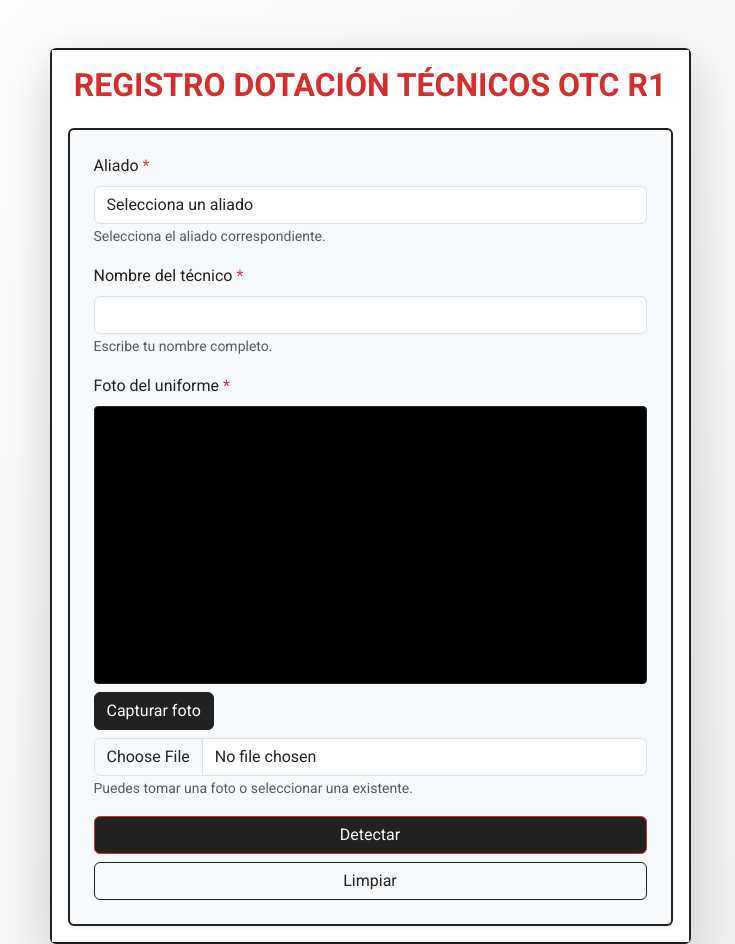
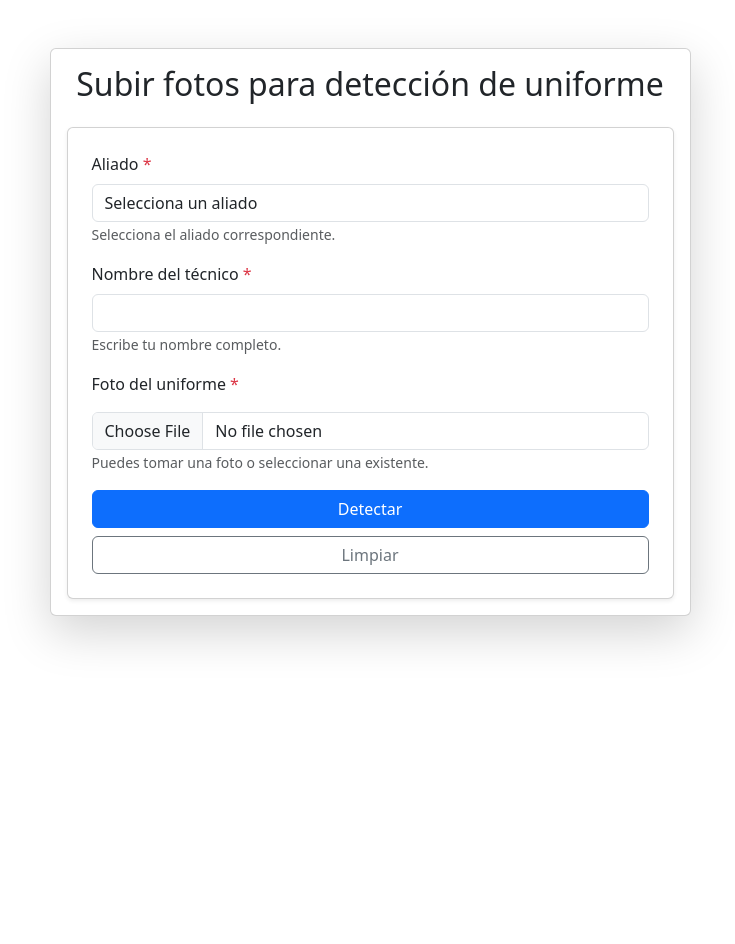
Before and after one commit to FaridFandino10/deteccion-uniformes, a Flask app: page / in a window 1280 px wide. Shown: the whole page, without its empty margins (270-1005 px from the left). After the commit the page ends 645 px from the top, so only its background shows below. Run offline with Flask 3, Linux system fonts and the light colour scheme.

Commit message:
Actualizacion de interfaces

```diff
--- a/templates/index.html
+++ b/templates/index.html
@@ -2,106 +2,21 @@
 <html lang="es">
 <head>
     <meta charset="UTF-8">
-    <meta name="viewport" content="width=device-width, initial-scale=1.0">
     <title>Detección de Uniforme</title>
     <link href="https://cdn.jsdelivr.net/npm/bootstrap@5.3.2/dist/css/bootstrap.min.css" rel="stylesheet">
-    <link href="https://fonts.googleapis.com/css?family=Roboto:400,700&display=swap" rel="stylesheet">
-    <style>
-        body {
-            background: linear-gradient(135deg, #fff 0%, #eee 100%);
-            font-family: 'Roboto', Arial, sans-serif;
-        }
-        .card {
-            border: 2px solid #212121;
-            background-color: #f8f9fa;
-            transition: box-shadow 0.3s;
-        }
-        .card:hover {
-            box-shadow: 0 8px 24px rgba(33,33,33,0.2);
-        }
-        .card-body {
-            background-color: #fff;
-        }
-        h2 {
-            color: #d32f2f;
-            font-weight: bold;
-        }
-        label {
-            color: #212121;
-        }
-        .btn-primary {
-            background-color: #212121;
-            border-color: #d32f2f;
-            color: #fff;
-        }
-        .btn-primary:hover {
-            background-color: #d32f2f;
-            border-color: #212121;
-            color: #fff;
-        }
-        .btn-dark {
-            background-color: #212121;
-            border-color: #212121;
-        }
-        .btn-dark:hover {
-            background-color: #d32f2f;
-            border-color: #d32f2f;
-        }
-        .btn-outline-secondary {
-            border-color: #212121;
-            color: #212121;
-        }
-        .btn-outline-secondary:hover {
-            background-color: #212121;
-            color: #fff;
-        }
-        .form-control:focus {
-            border-color: #d32f2f;
-            box-shadow: 0 0 0 0.2rem rgba(211,47,47,.25);
-        }
-        .alert-danger {
-            background-color: #d32f2f;
-            color: #fff;
-            border-color: #212121;
-        }
-        #video {
-            width: 100%;
-            max-height: 300px;
-            border: 2px solid #212121;
-            border-radius: 4px;
-            background: #000;
-        }
-        #preview {
-            display: none;
-            max-height: 250px;
-            margin-top: 10px;
-            border: 2px solid #d32f2f;
-        }
-        .camera-container {
-            position: relative;
-        }
-        #no-camera-msg {
-            display: none;
-            color: #d32f2f;
-            font-weight: bold;
-            margin-top: 10px;
-        }
-    </style>
+    <link rel="icon" href="{{ url_for('static', filename='favicon.ico') }}">
 </head>
 <body>
 <div class="container mt-5">
-    <div class="text-center mb-4">
-        <!-- <img src="/static/logo.png" alt="Logo" style="max-width: 120px;"> -->
-    </div>
     <div class="row justify-content-center">
         <div class="col-md-7">
             <div class="card shadow-lg">
                 <div class="card-body">
-                    <h2 class="mb-4 text-center">REGISTRO DOTACIÓN TÉCNICOS OTC R1</h2>
+                    <h2 class="mb-4 text-center">Subir fotos para detección de uniforme</h2>
                     {% if error %}
                       <div class="alert alert-danger">{{ error }}</div>
                     {% endif %}
-                    <form method="post" action="/detect" enctype="multipart/form-data" class="card p-4 shadow-sm" id="detectionForm">
+                    <form method="post" action="/detect" enctype="multipart/form-data" class="card p-4 shadow-sm">
                         <div class="mb-3">
                             <label for="aliado" class="form-label">Aliado <span class="text-danger">*</span></label>
                             <select class="form-control" id="aliado" name="aliado" required>
@@ -117,10 +32,9 @@
                             <input type="text" class="form-control" id="nombre_tecnico" name="nombre_tecnico" required maxlength="100">
                             <small class="form-text text-muted">Escribe tu nombre completo.</small>
                         </div>
-                        <!-- Bloque para foto del uniforme -->
                         <div class="mb-3">
                             <label for="uniforme" class="form-label">Foto del uniforme <span class="text-danger">*</span></label>
-                            <video id="video" width="100%" autoplay style="border:1px solid #212121;"></video>
+                            <video id="video" width="100%" autoplay playsinline style="border:1px solid #212121;"></video>
                             <button type="button" class="btn btn-dark mt-2" id="capture">Capturar foto</button>
                             <canvas id="canvas" style="display:none;"></canvas>
                             <input type="file" class="form-control mt-2" name="uniforme" id="uniforme" accept="image/*" required>
@@ -146,150 +60,54 @@ const uniformeInput = document.getElementById('uniforme');
 const fotoLista = document.getElementById('foto-lista');
 const captureBtn = document.getElementById('capture');
 const preview = document.getElementById('preview');
-const btnDetectar = document.getElementById('btn-detectar');
 const spinner = document.getElementById('spinner');
-const noCameraMsg = document.getElementById('no-camera-msg');
-const detectionForm = document.getElementById('detectionForm');
 
-let stream = null;
-let cameraAvailable = false;
+// Solicitar permiso y acceder a la cámara trasera
+navigator.mediaDevices.getUserMedia({ video: { facingMode: "environment" } })
+    .then((stream) => {
+        video.srcObject = stream;
+    })
+    .catch((error) => {
+        video.style.display = 'none';
+        captureBtn.style.display = 'none';
+    });
 
-// Intentar acceder a la cámara trasera
-async function initCamera() {
-    try {
-        // Intentar cámara trasera primero
-        stream = await navigator.mediaDevices.getUserMedia({
-            video: {
-                facingMode: { ideal: "environment" },
-                width: { ideal: 1280 },
-                height: { ideal: 720 }
-            }
-        });
-        video.srcObject = stream;
-        cameraAvailable = true;
-        video.style.display = 'block';
-        captureBtn.style.display = 'block';
-        noCameraMsg.style.display = 'none';
-    } catch (error) {
-        console.warn('No se pudo acceder a la cámara:', error);
-        // Si falla cámara trasera, intentar cualquier cámara
-        try {
-            stream = await navigator.mediaDevices.getUserMedia({ video: true });
-            video.srcObject = stream;
-            cameraAvailable = true;
-            video.style.display = 'block';
-            captureBtn.style.display = 'block';
-            noCameraMsg.style.display = 'none';
-        } catch (err) {
-            // Sin cámara disponible
-            video.style.display = 'none';
-            captureBtn.style.display = 'none';
-            noCameraMsg.style.display = 'block';
-        }
-    }
-}
-
-// Iniciar cámara al cargar
-initCamera();
-
-// Capturar foto
+// Capturar la foto al hacer clic en el botón
 captureBtn.addEventListener('click', () => {
-    if (!cameraAvailable) {
-        alert('Cámara no disponible. Usa el selector de archivos.');
-        return;
-    }
-
     canvas.width = video.videoWidth;
     canvas.height = video.videoHeight;
     const context = canvas.getContext('2d');
     context.drawImage(video, 0, 0, canvas.width, canvas.height);
 
-    // Convertir a blob y crear archivo
-    canvas.toBlob((blob) => {
-        if (!blob) {
-            alert('Error al capturar imagen');
-            return;
-        }
-
-        const file = new File([blob], `captura_${Date.now()}.jpg`, { type: 'image/jpeg' });
-
-        // Crear DataTransfer para asignar al input
+    canvas.toBlob(function(blob) {
+        const file = new File([blob], 'captura.jpg', { type: 'image/jpeg' });
         const dataTransfer = new DataTransfer();
         dataTransfer.items.add(file);
         uniformeInput.files = dataTransfer.files;
-
-        // Mostrar preview
-        const url = URL.createObjectURL(blob);
+        fotoLista.style.display = 'block';
+        let url = URL.createObjectURL(blob);
         preview.src = url;
         preview.style.display = 'block';
-        fotoLista.style.display = 'block';
-
-        // Remover required del input ya que tiene archivo
-        uniformeInput.removeAttribute('required');
-    }, 'image/jpeg', 0.9);
+    }, 'image/jpeg');
 });
 
-// Preview al seleccionar archivo manualmente
+// Previsualización de imagen seleccionada
 uniformeInput.addEventListener('change', function(e) {
     if (this.files && this.files[0]) {
-        const reader = new FileReader();
+        let reader = new FileReader();
         reader.onload = function(ev) {
             preview.src = ev.target.result;
             preview.style.display = 'block';
-            fotoLista.style.display = 'none';
         }
         reader.readAsDataURL(this.files[0]);
+        fotoLista.style.display = 'none';
     }
 });
 
-// Spinner al enviar
-detectionForm.addEventListener('submit', function(e) {
-    // Verificar que hay archivo
-    if (!uniformeInput.files || uniformeInput.files.length === 0) {
-        e.preventDefault();
-        alert('Debes capturar o seleccionar una foto');
-        return false;
-    }
-
+// Spinner al enviar formulario
+document.querySelector('form').addEventListener('submit', function() {
     spinner.style.display = 'inline-block';
-    btnDetectar.disabled = true;
 });
-
-// Limpiar al resetear
-detectionForm.addEventListener('reset', function() {
-    preview.style.display = 'none';
-    fotoLista.style.display = 'none';
-    uniformeInput.setAttribute('required', 'required');
-});
-
-// Detener cámara al salir
-window.addEventListener('beforeunload', () => {
-    if (stream) {
-        stream.getTracks().forEach(track => track.stop());
-    }
-});
-
-function esMovil() {
-  return /Android|webOS|iPhone|iPad|iPod|BlackBerry|IEMobile|Opera Mini/i.test(navigator.userAgent);
-}
-
-window.onload = function() {
-  const inputFile = document.getElementById('uniforme');
-  const captureBtn = document.getElementById('capture');
-  const video = document.getElementById('video');
-
-  if (esMovil()) {
-    // Solo cámara en móviles
-    if (inputFile) inputFile.style.display = 'none';
-    if (captureBtn) captureBtn.style.display = 'block';
-    if (video) video.style.display = 'block';
-  } else {
-    // Ambas opciones en PC
-    if (inputFile) inputFile.style.display = 'block';
-    if (captureBtn) captureBtn.style.display = 'block';
-    if (video) video.style.display = 'block';
-  }
-};
 </script>
 </body>
 </html>
```
